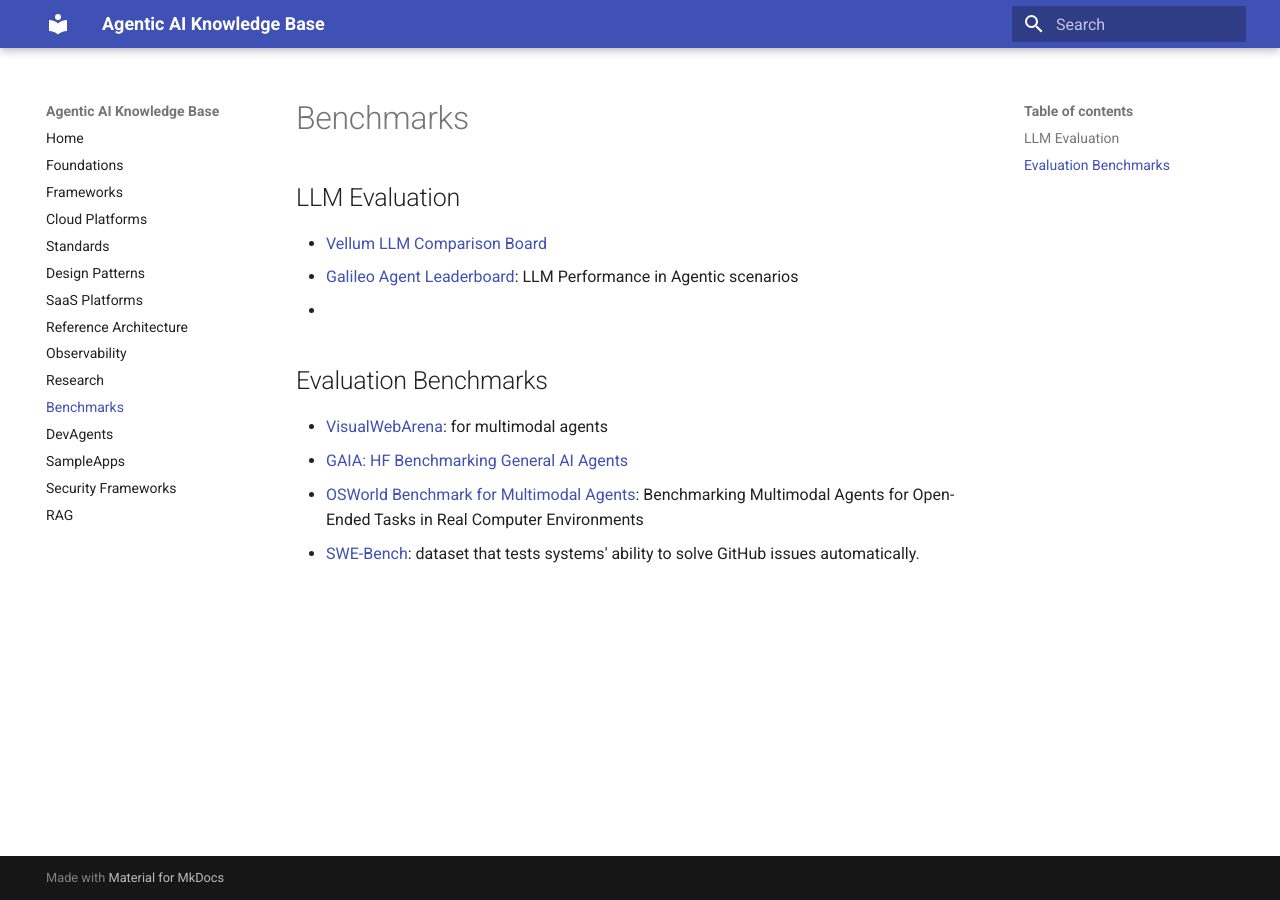
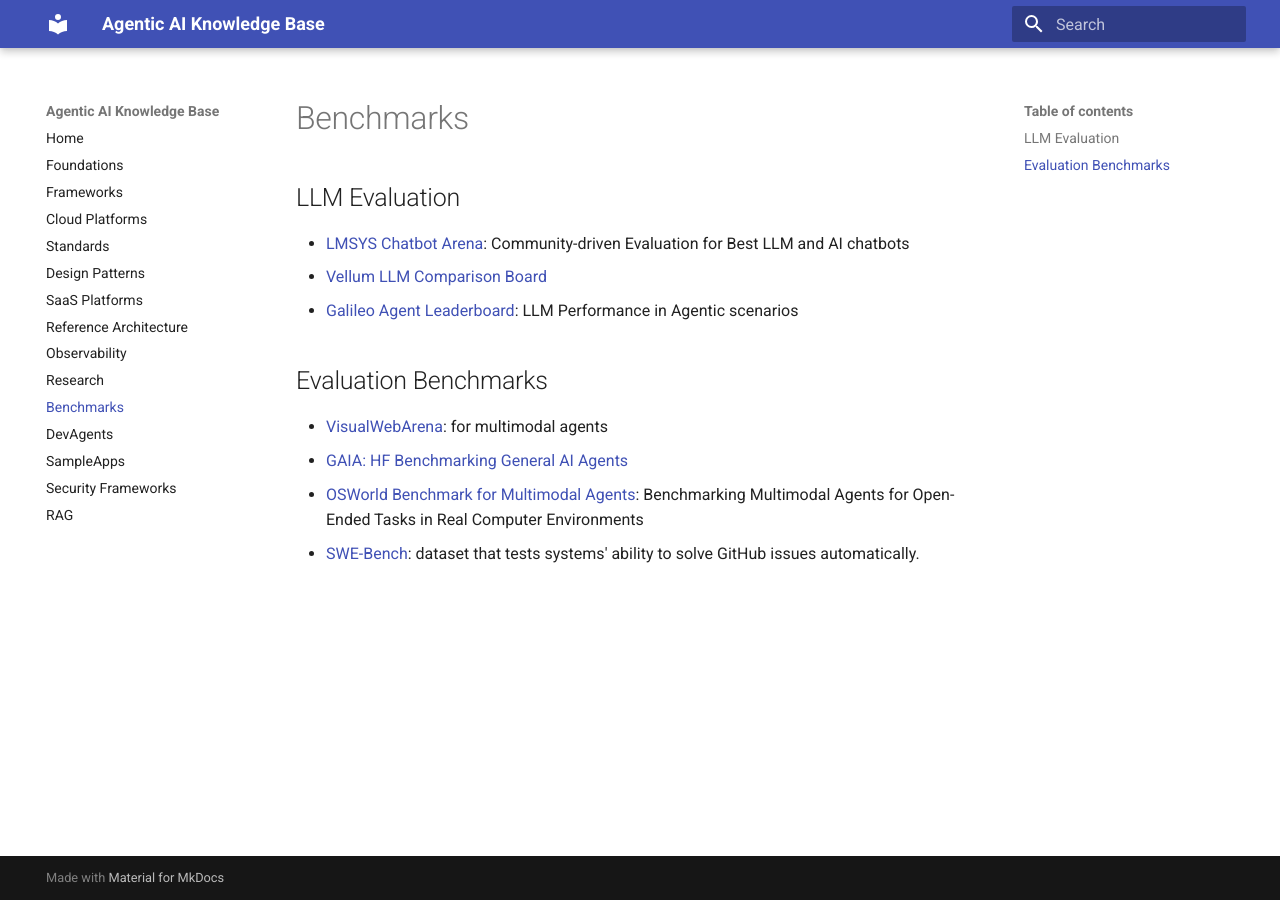
Before and after one commit to ankurkumarz/agentic-ai-knowledge-base, an MkDocs documentation site: the page built from docs/Benchmarks/Readme.md, in a window 1280 px wide. Built offline with MkDocs 1.6.1 and Material for MkDocs 9.7.7, drawn with Linux system fonts in a browser that asks for light colours.

Commit message:
Update Readme.md

```diff
--- a/docs/Benchmarks/Readme.md
+++ b/docs/Benchmarks/Readme.md
@@ -1,9 +1,10 @@
 
 ## LLM Evaluation
 
+- [LMSYS Chatbot Arena](https://lmarena.ai?leaderboard): Community-driven Evaluation for Best LLM and AI chatbots
 - [Vellum LLM Comparison Board](https://www.vellum.ai/llm-leaderboard)
 - [Galileo Agent Leaderboard](https://huggingface.co/spaces/galileo-ai/agent-leaderboard): LLM Performance in Agentic scenarios
--
+
 ## Evaluation Benchmarks
 
 - [VisualWebArena](https://github.com/web-arena-x/visualwebarena): for multimodal agents
```
